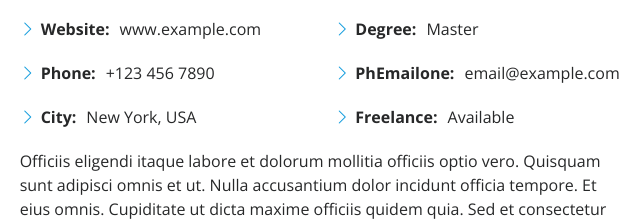
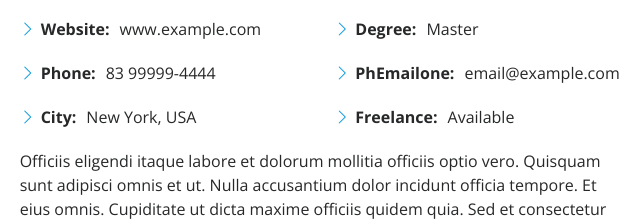
Before and after one commit to luanfarias1/portifolio, a plain HTML site: page index.html in a window 1280 px wide. Shown: the part 1171-1395 px from the top of the page, 625-1265 px from the left. Drawn offline with nearby package versions, Linux system fonts and the light colour scheme.

Commit message:
Correção de número do telefone

```diff
--- a/index.html
+++ b/index.html
@@ -103,7 +103,7 @@
                 <ul>
                   <li><i class="bi bi-chevron-right"></i> <strong>Birthday:</strong> <span>1 May 1995</span></li>
                   <li><i class="bi bi-chevron-right"></i> <strong>Website:</strong> <span>www.example.com</span></li>
-                  <li><i class="bi bi-chevron-right"></i> <strong>Phone:</strong> <span>+123 456 7890</span></li>
+                  <li><i class="bi bi-chevron-right"></i> <strong>Phone:</strong> <span>83 99999-4444</span></li>
                   <li><i class="bi bi-chevron-right"></i> <strong>City:</strong> <span>New York, USA</span></li>
                 </ul>
               </div>
```
